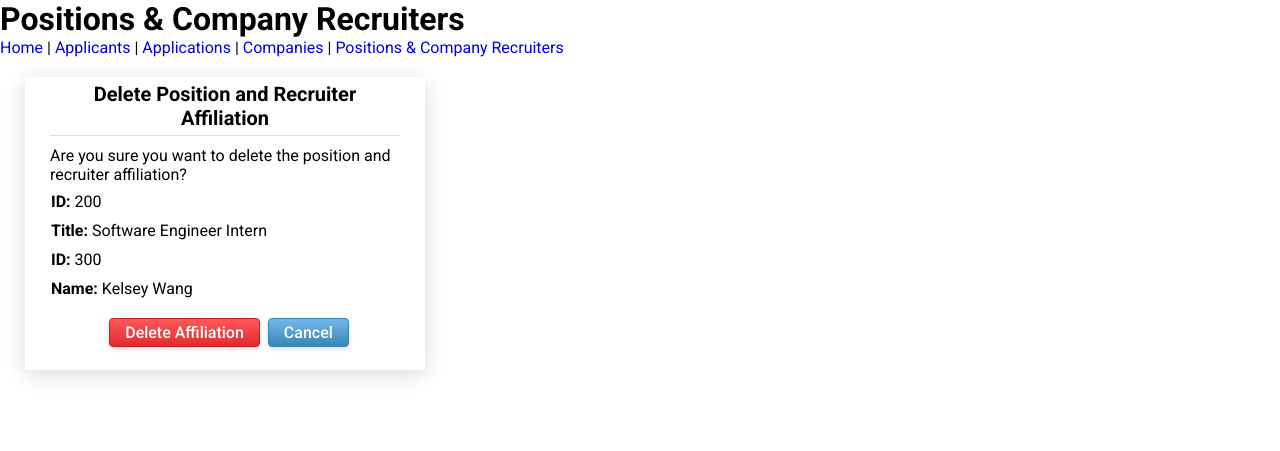
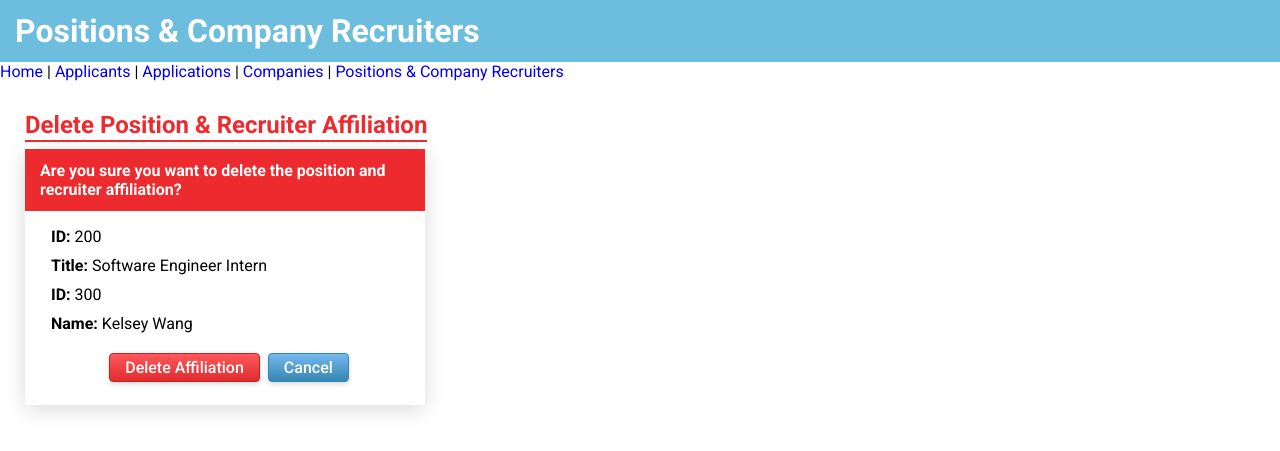
Before and after one commit to sophlil/DreamOffer, a Flask app: page /delete-affiliation/1 in a window 1280 px wide. Shown: the top 451 px of the page. Run offline with Flask 2, Linux system fonts and the light colour scheme; data comes from the database, SQL or seed files in the repository; data that the repository does not hold is empty; some libraries are stand-ins or nearby versions.

Commit message:
edit header styles

```diff
--- a/templates/delete_positionsrecruiters.j2
+++ b/templates/delete_positionsrecruiters.j2
@@ -12,7 +12,9 @@
 </head>
 
 <body>
-    <h1>Positions & Company Recruiters</h1>
+    <div class="header">
+        <h1>Positions & Company Recruiters</h1>
+    </div>
 
     <a href="/">Home</a> |
     <a href="/applicants">Applicants</a> |
@@ -21,11 +23,13 @@
     <a href="/positionscompanyrecruiters">Positions & Company Recruiters</a>
 
     <div id='delete'>
+        <h3 class="delete-header">Delete Position & Recruiter Affiliation</h3>
         <!-- form for performing DELETE on a Position and Recruiter Affiliation -->
         <form id="deleteAffiliation" action="/delete-affiliation/{{data[0].positionsCompanyRecruitersID}}" method="post">
             <fieldset>
-                <h3><strong>Delete Position and Recruiter Affiliation</strong></h3>
-                <p>Are you sure you want to delete the position and recruiter affiliation?</p>
+                <div class="form-head">
+                    <p>Are you sure you want to delete the position and recruiter affiliation?</p>
+                </div>
                 <label><strong>ID: </strong><span>{{data[0].positionID}}</span></label>
                 <label><strong>Title: </strong><span>{{data[0].title}}</span></label>
                 <label><strong>ID: </strong><span>{{data[0].recruiterID}}</span></label>
```
